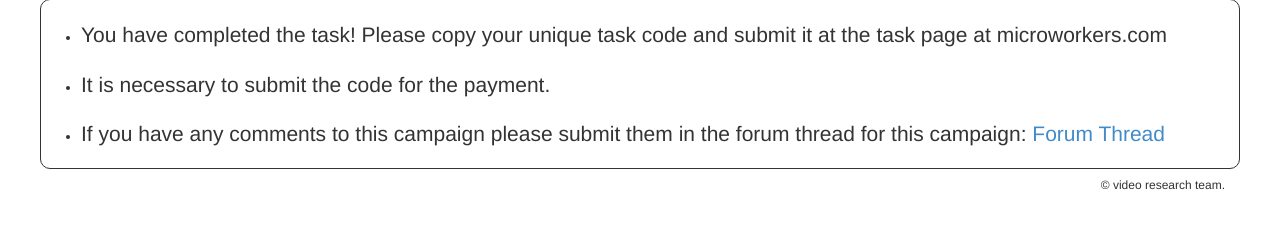
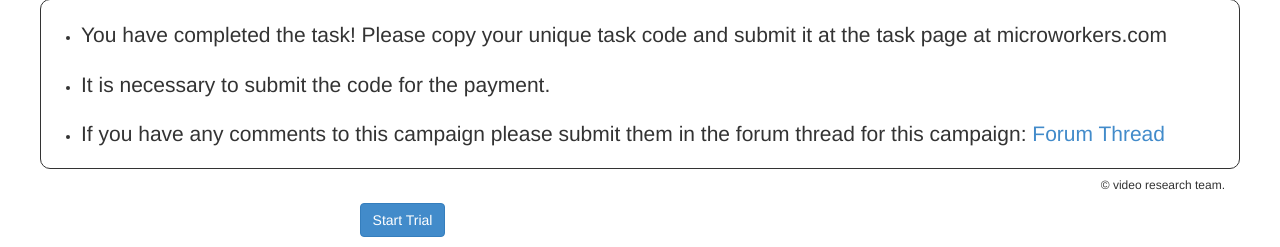
Before and after one commit to KarumanchiMahesh/qoeproject, a PHP site: page /instruction/instruction.php?id=1 in a window 1280 px wide. Shown: the part 2070-2317 px from the top of the page. Before the commit the page ends 2260 px from the top, so only its background shows below. Run offline with PHP 8.4, Linux system fonts and the light colour scheme.

Commit message:
instruction reconnected to tests

```diff
--- a/php/instruction/instruction.php
+++ b/php/instruction/instruction.php
@@ -110,6 +110,16 @@
 
             </div>
         </div>
+        <div class="btn-group btn-group-lg col-md-7" style="text-align:center;">
+                <p style="text-align:center;">
+                    <?php
+                    $id=$_GET['id'];
+                    $location = "location.href='test/trailvid1.php?id=".$id."'";
+                    ?>
+                <button type="button" id ="play" class="btn btn-primary" onclick="location.href='tests/trailvid1.php';" style="text-align:center;">Start Trial</button>
+                </p>
+        </div>
+    </div>
 
 
 </body>
```
